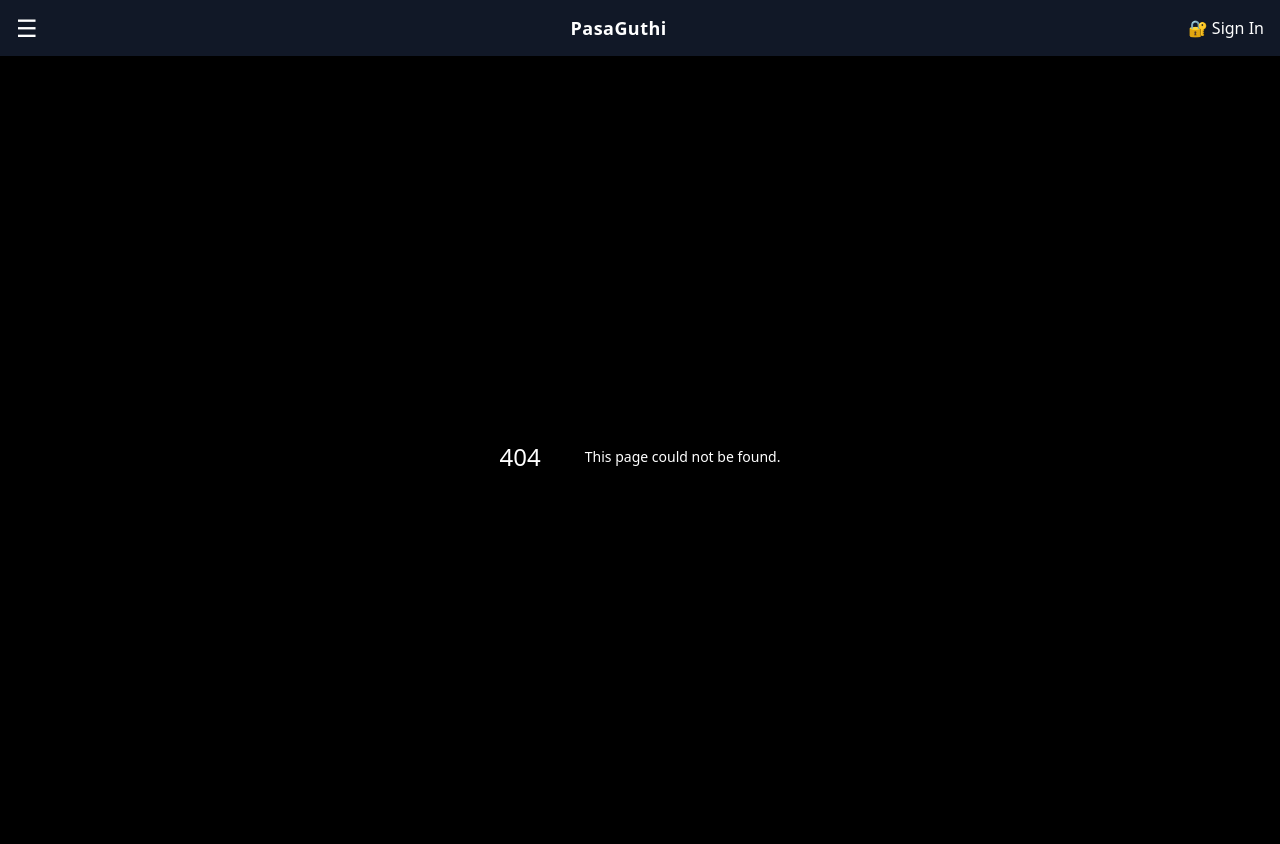
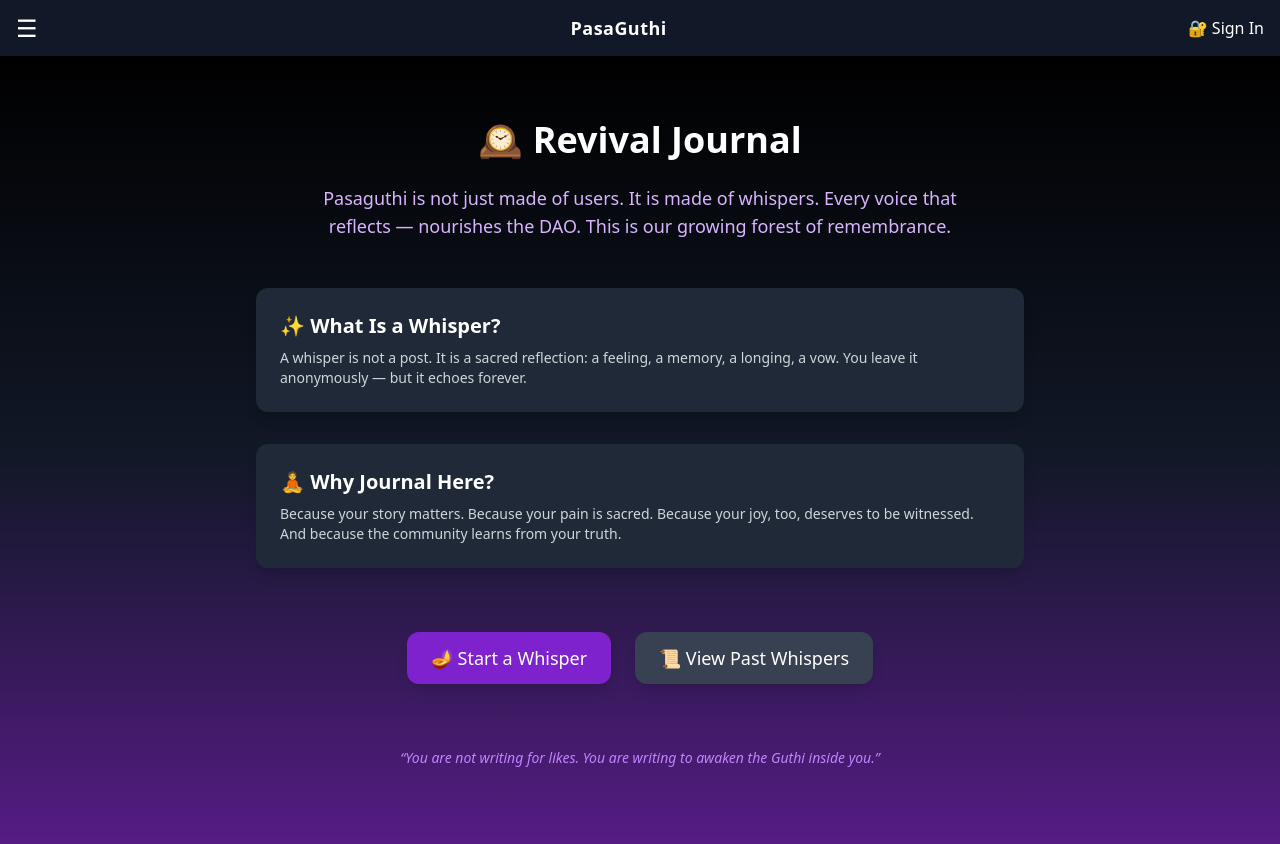
Before and after one commit to Zenslim/PasaGuthi, a Next.js app: page /journal in a window 1280 px wide. Before the commit this address had no page. Shown: the top 844 px of the page. Built offline with nearby package versions, Linux system fonts and the light colour scheme.

Commit message:
Create journal.jsx

```diff
--- /dev/null
+++ b/pages/journal.jsx
@@ -0,0 +1,61 @@
+import Head from 'next/head';
+import Link from 'next/link';
+
+export default function RevivalJournal() {
+  return (
+    <>
+      <Head>
+        <title>Revival Journal — The Echoes Within</title>
+      </Head>
+      <div className="min-h-screen bg-gradient-to-b from-black via-gray-900 to-purple-900 text-white px-6 py-16 text-center">
+        <h1 className="text-4xl font-extrabold mb-6">🕰️ Revival Journal</h1>
+        <p className="text-lg max-w-2xl mx-auto text-purple-300 mb-12">
+          Pasaguthi is not just made of users. It is made of whispers.
+          Every voice that reflects — nourishes the DAO.
+          This is our growing forest of remembrance.
+        </p>
+
+        <div className="max-w-3xl mx-auto grid gap-8">
+          <div className="bg-gray-800 rounded-xl p-6 text-left shadow-lg hover:shadow-purple-600 transition">
+            <h2 className="text-xl font-semibold mb-2">✨ What Is a Whisper?</h2>
+            <p className="text-sm text-gray-300">
+              A whisper is not a post.
+              It is a sacred reflection:
+              a feeling, a memory, a longing, a vow.
+              You leave it anonymously — but it echoes forever.
+            </p>
+          </div>
+
+          <div className="bg-gray-800 rounded-xl p-6 text-left shadow-lg hover:shadow-purple-600 transition">
+            <h2 className="text-xl font-semibold mb-2">🧘 Why Journal Here?</h2>
+            <p className="text-sm text-gray-300">
+              Because your story matters. Because your pain is sacred.
+              Because your joy, too, deserves to be witnessed.
+              And because the community learns from your truth.
+            </p>
+          </div>
+
+          <div className="flex flex-col md:flex-row justify-center gap-6 mt-8">
+            <Link
+              href="/whisper"
+              className="bg-purple-700 hover:bg-purple-600 text-white px-6 py-3 rounded-xl text-lg shadow-lg transition"
+            >
+              🪔 Start a Whisper
+            </Link>
+            <Link
+              href="/timeline"
+              className="bg-gray-700 hover:bg-gray-600 text-white px-6 py-3 rounded-xl text-lg shadow-lg transition"
+            >
+              📜 View Past Whispers
+            </Link>
+          </div>
+        </div>
+
+        <p className="mt-16 text-purple-400 text-sm italic">
+          “You are not writing for likes.
+          You are writing to awaken the Guthi inside you.”
+        </p>
+      </div>
+    </>
+  );
+}
```
